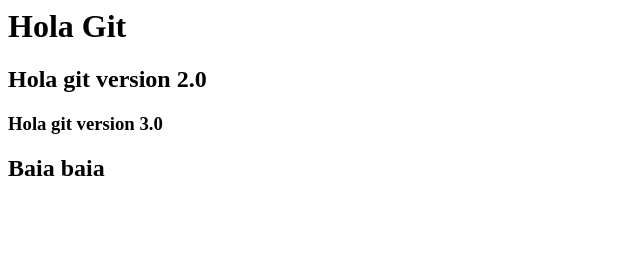
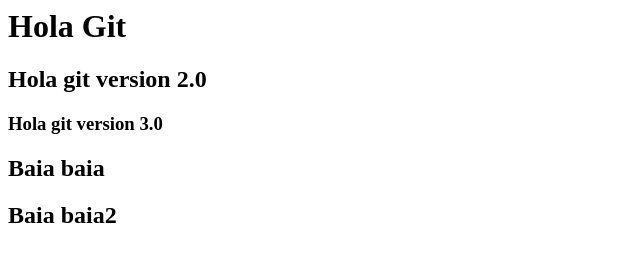
Before and after one commit to Jazuu/primer-repositorio, a plain HTML site: page index.html in a window 1280 px wide. Shown: the whole page, without its empty margins (0-640 px from the left). Drawn offline with Linux system fonts and the light colour scheme.

Commit message:
baia baia
commit prueba desde github

```diff
--- a/index.html
+++ b/index.html
@@ -3,3 +3,4 @@
 <h3>Hola git version 3.0</h3>
 
 <h2>Baia baia</h2>
+<h2>Baia baia2</h2>
```
